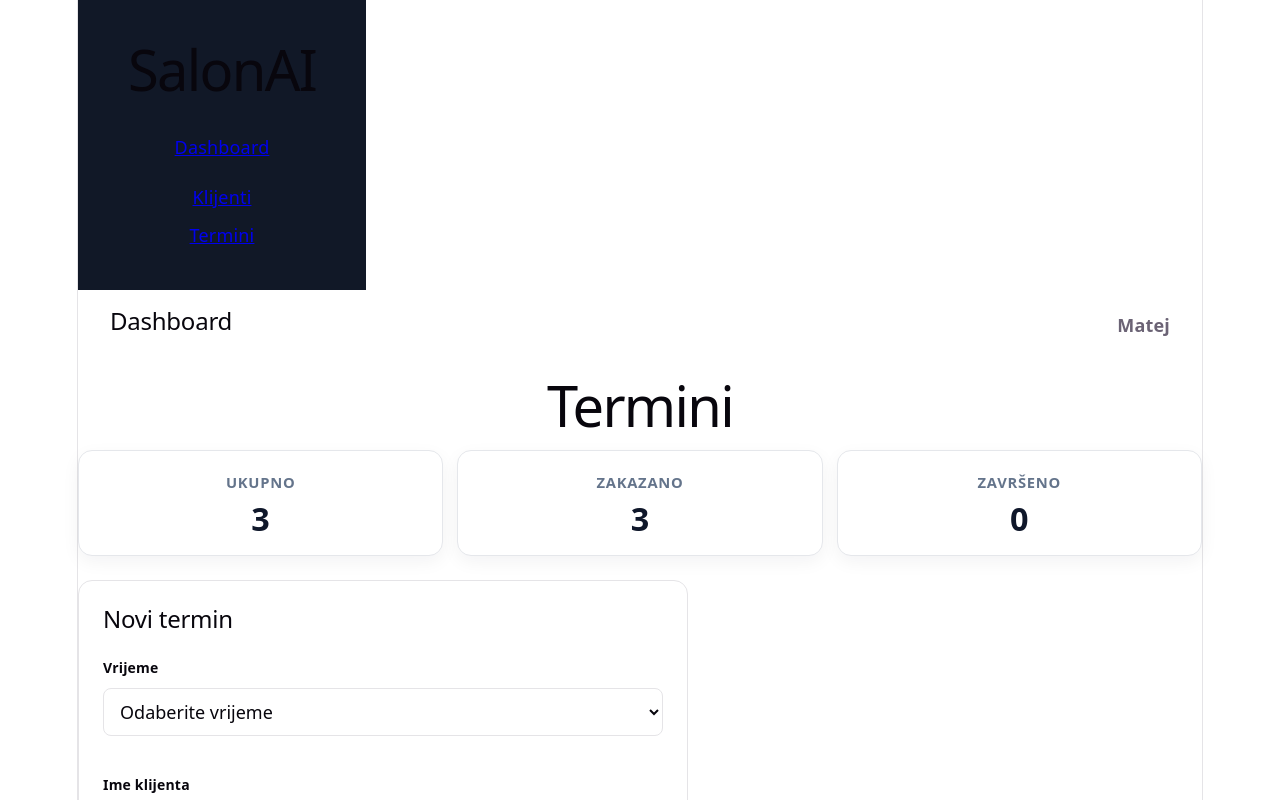
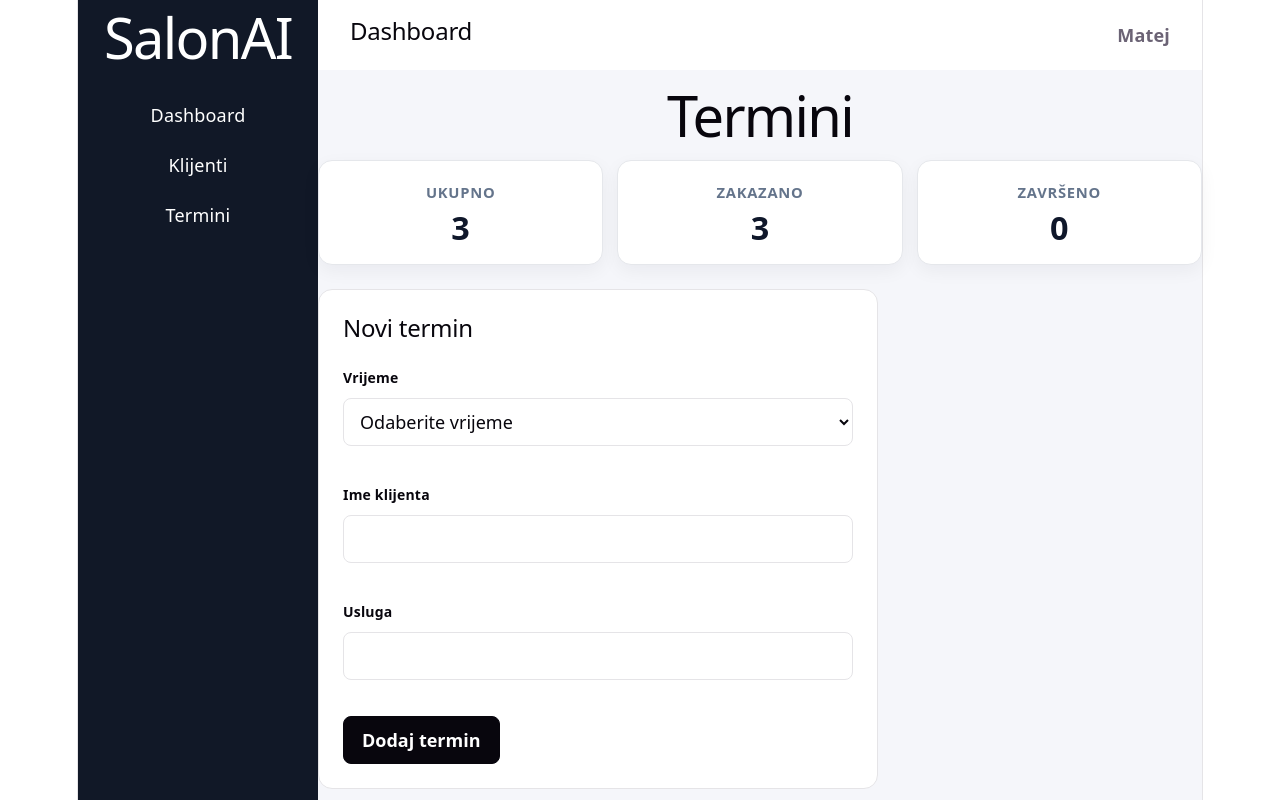
Before and after one commit to Matthoodie/SalonAI, a React (Vite) app in the folder frontend/: page /appointments in a window 1280 px wide. Shown: the top 800 px of the page. Built offline with nearby package versions, Linux system fonts and the light colour scheme.

Commit message:
Complete frontend architecture refactor

```diff
--- a/frontend/src/App.css
+++ /dev/null
@@ -1,108 +0,0 @@
-* {
-  box-sizing: border-box;
-}
-
-body {
-  margin: 0;
-  font-family: Arial, sans-serif;
-}
-
-a {
-  color: inherit;
-  text-decoration: none;
-}
-
-button {
-  font-family: inherit;
-}
-
-.appointment-form {
-  width: 100%;
-  max-width: 560px;
-  padding: 24px;
-  border: 8px solid #e5e7eb;
-  border-radius: 14px;
-  background: #ffffff;
-}
-
-.appointment-form h2 {
-  margin: 0 0 22px;
-}
-
-.form-field {
-  display: flex;
-  flex-direction: column;
-  margin-bottom: 4px;
-}
-
-.form-field label {
-  margin-bottom: 7px;
-  font-size: 14px;
-  font-weight: 600;
-}
-
-.form-field input,
-.form-field select {
-  box-sizing: border-box;
-  width: 100%;
-  min-height: 44px;
-  padding: 10px 12px;
-  border: 1px solid #cbd5e1;
-  border-radius: 8px;
-  font: inherit;
-  background: #ffffff;
-  outline: none;
-}
-
-.form-field input:focus,
-.form-field select:focus {
-  border-color: #64748b;
-}
-
-.appointment-form .form-field input.input-error,
-.appointment-form .form-field select.input-error {
-  border: 2px solid #dc2626;
-  background-color: #fff7f7;
-}
-
-.appointment-form .form-field input.input-error:focus,
-.appointment-form .form-field select.input-error:focus {
-  border-color: #dc2626;
-  box-shadow: 0 0 0 3px rgba(220, 38, 38, 0.15);
-}
-
-.form-error {
-  min-height: 20px;
-  margin: 5px 0 7px;
-  font-size: 13px;
-  font-weight: 500;
-  line-height: 20px;
-  color: #dc2626;
-}
-
-.form-actions {
-  display: flex;
-  gap: 10px;
-  margin-top: 4px;
-}
-
-.form-actions button {
-  min-height: 42px;
-  padding: 10px 18px;
-  border-radius: 8px;
-  font: inherit;
-  font-weight: 600;
-  cursor: pointer;
-}
-
-.primary-button {
-  border: 1px solid #111827;
-  background: #111827;
-  color: #ffffff;
-}
-
-.secondary-button {
-  border: 1px solid #cbd5e1;
-  background: #ffffff;
-  color: #111827;
-}
--- a/frontend/src/components/Header/Header.css
+++ b/frontend/src/components/Header/Header.css
@@ -1,10 +1,11 @@
 .header {
   height: 70px;
-  background: white;
+  flex-shrink: 0;
   display: flex;
   justify-content: space-between;
   align-items: center;
   padding: 0 32px;
+  background: white;
 }
 
 .user {
--- a/frontend/src/components/Layout/Layout.css
+++ b/frontend/src/components/Layout/Layout.css
@@ -0,0 +1,21 @@
+.app-layout {
+  display: flex;
+  flex-direction: row;
+  align-items: stretch;
+  width: 100%;
+  min-height: 100vh;
+  background: #f5f6fa;
+}
+
+.app-main {
+  display: flex;
+  flex: 1;
+  flex-direction: column;
+  min-width: 0;
+  min-height: 100vh;
+}
+
+.app-page-content {
+  flex: 1;
+  width: 100%;
+}
--- a/frontend/src/components/Layout/layout.jsx
+++ b/frontend/src/components/Layout/layout.jsx
@@ -1,21 +1,19 @@
+import Header from '../Header/Header'
 import Sidebar from '../Sidebar/Sidebar'
-import Header from '../Header/Header'
+import './Layout.css'
 
 function Layout({ children }) {
-
   return (
-    <div className="layout">
-
+    <div className="app-layout">
       <Sidebar />
 
-      <main className="main">
-
+      <main className="app-main">
         <Header />
 
-        {children}
-
+        <div className="app-page-content">
+          {children}
+        </div>
       </main>
-
     </div>
   )
 }
--- a/frontend/src/components/Sidebar/Sidebar.css
+++ b/frontend/src/components/Sidebar/Sidebar.css
@@ -1,20 +1,31 @@
-.sidebar {
+.app-sidebar {
+  flex: 0 0 240px;
   width: 240px;
+  min-height: 100vh;
+  padding: 24px;
   background: #111827;
-  color: white;
-  padding: 24px;
+  color: #ffffff;
 }
 
-.sidebar h1 {
-  margin-bottom: 40px;
+.app-sidebar h1 {
+  margin: 0 0 40px;
+  color: #ffffff;
 }
 
-.sidebar ul {
+.app-sidebar ul {
+  margin: 0;
+  padding: 0;
   list-style: none;
-  padding: 0;
 }
 
-.sidebar li {
+.app-sidebar li {
+  margin: 0;
   padding: 12px 0;
+}
+
+.app-sidebar a {
+  display: block;
+  color: inherit;
+  text-decoration: none;
   cursor: pointer;
 }
--- a/frontend/src/components/Sidebar/Sidebar.jsx
+++ b/frontend/src/components/Sidebar/Sidebar.jsx
@@ -2,26 +2,17 @@ import { Link } from 'react-router-dom'
 import './Sidebar.css'
 
 function Sidebar() {
-
   return (
-
-    <aside className="sidebar">
-
-      <h1>
-        SalonAI
-      </h1>
-
+    <aside className="app-sidebar">
+      <h1>SalonAI</h1>
 
       <nav>
-
         <ul>
-
           <li>
             <Link to="/">
               Dashboard
             </Link>
           </li>
-
 
           <li>
             <Link to="/clients">
@@ -29,20 +20,15 @@ function Sidebar() {
             </Link>
           </li>
 
-          <Link to="/appointments">
+          <li>
+            <Link to="/appointments">
               Termini
             </Link>
-
-
+          </li>
         </ul>
-
       </nav>
-
     </aside>
-
   )
-
 }
 
-
 export default Sidebar
--- a/frontend/src/index.css
+++ b/frontend/src/index.css
@@ -1,3 +1,9 @@
+*,
+*::before,
+*::after {
+  box-sizing: border-box;
+}
+
 :root {
   --text: #6b6375;
   --text-h: #08060d;
```
